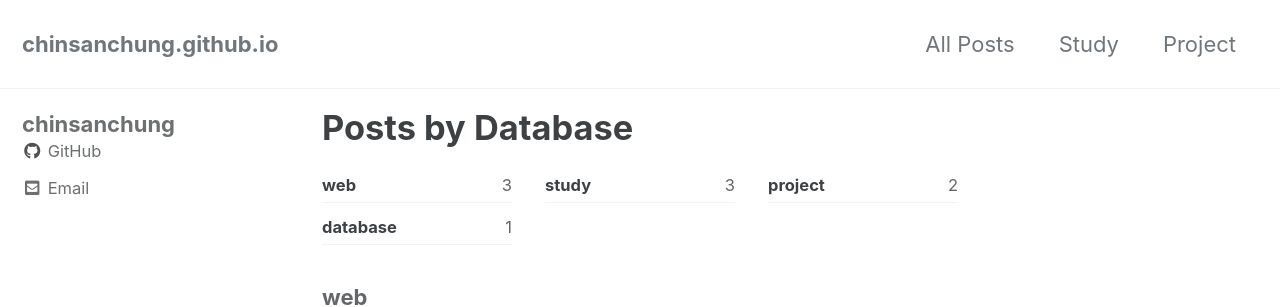
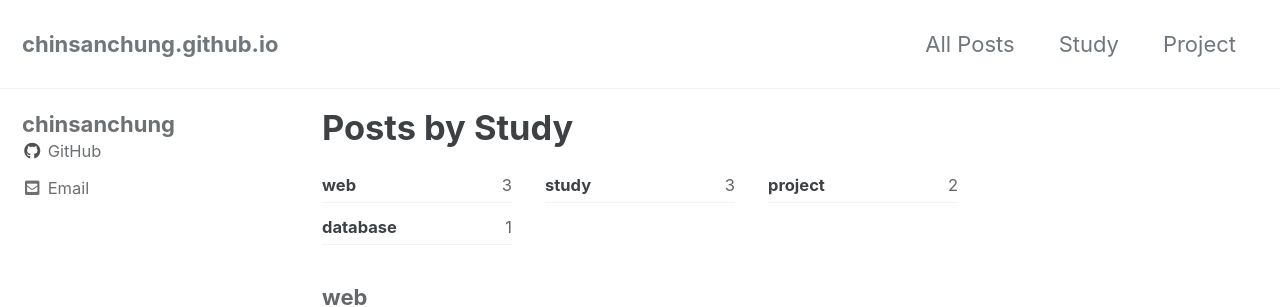
Before and after one commit to chinsanchung/chinsanchung.github.com, a Jekyll site: the page built from _pages/study-archive.md, in a window 1280 px wide. Shown: the top 307 px of the page. Built offline with Jekyll 4.4.1, drawn with Linux system fonts in a browser that asks for light colours; cached includes are drawn as plain includes.

Commit message:
Update study-archive.md

```diff
--- a/_pages/study-archive.md
+++ b/_pages/study-archive.md
@@ -1,6 +1,6 @@
 ---
-title: "Posts by Database"
+title: 'Posts by Study'
 layout: categories
-permalink: /database/
+permalink: /study/
 author_profile: true
 ---
```
